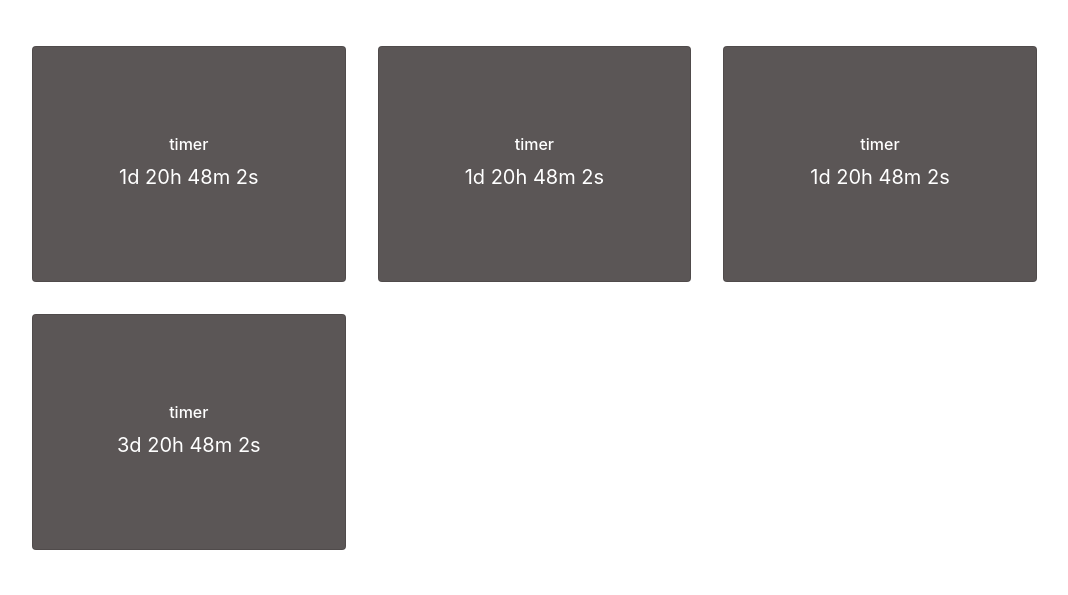
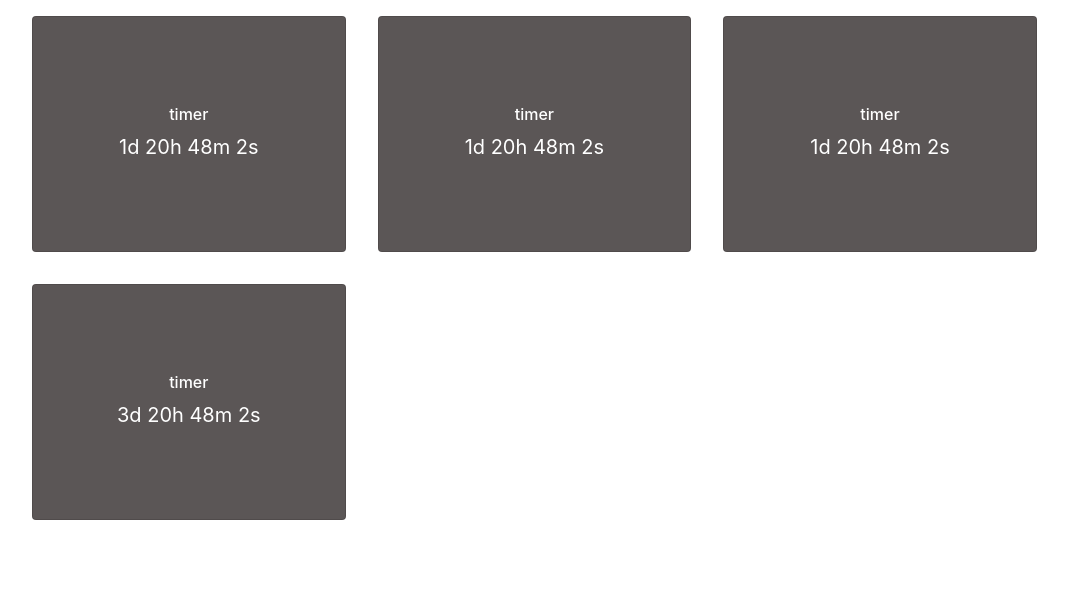
Before and after one commit to neiltesaluna/countpool, a Flask app: page / in a window 1280 px wide. Shown: the part 56-651 px from the top of the page, without its empty margins (69-1137 px from the left). Run offline with Flask 2, Linux system fonts and the light colour scheme; data comes from the database, SQL or seed files in the repository; both versions use the stored data as it was after the commit; some libraries are stand-ins or nearby versions.

Commit message:
fixed up layout

```diff
--- a/countpool/templates/home.html
+++ b/countpool/templates/home.html
@@ -8,9 +8,10 @@
   {% include "db_newtimer.html"%}
   {% include "local_newtimer.html"%}
 
-  <div class="row" style="padding:15px">
+  <div class="row mx-auto">
+  {% include "db_timer.html"%}
   {% include "local_timer.html" %}
-  {% include "db_timer.html"%}
+
   </div>
 
 
--- a/countpool/templates/local_timer.html
+++ b/countpool/templates/local_timer.html
@@ -1,4 +1,4 @@
-<div id="local_timer_js" class="row" style="padding:15px"</div>
+<div id="local_timer_js"</div>
 
 
 <script>
```
Also changed, not shown: countpool/site.db.
